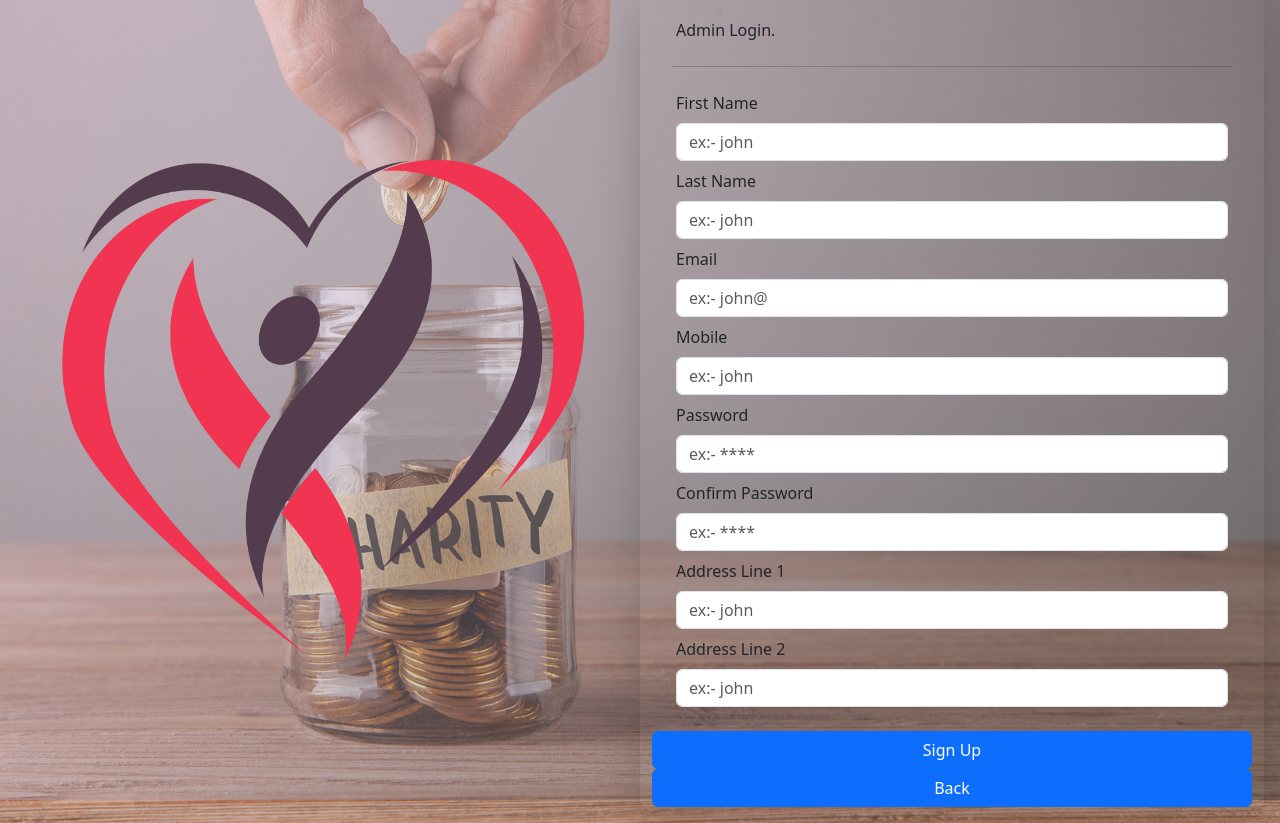
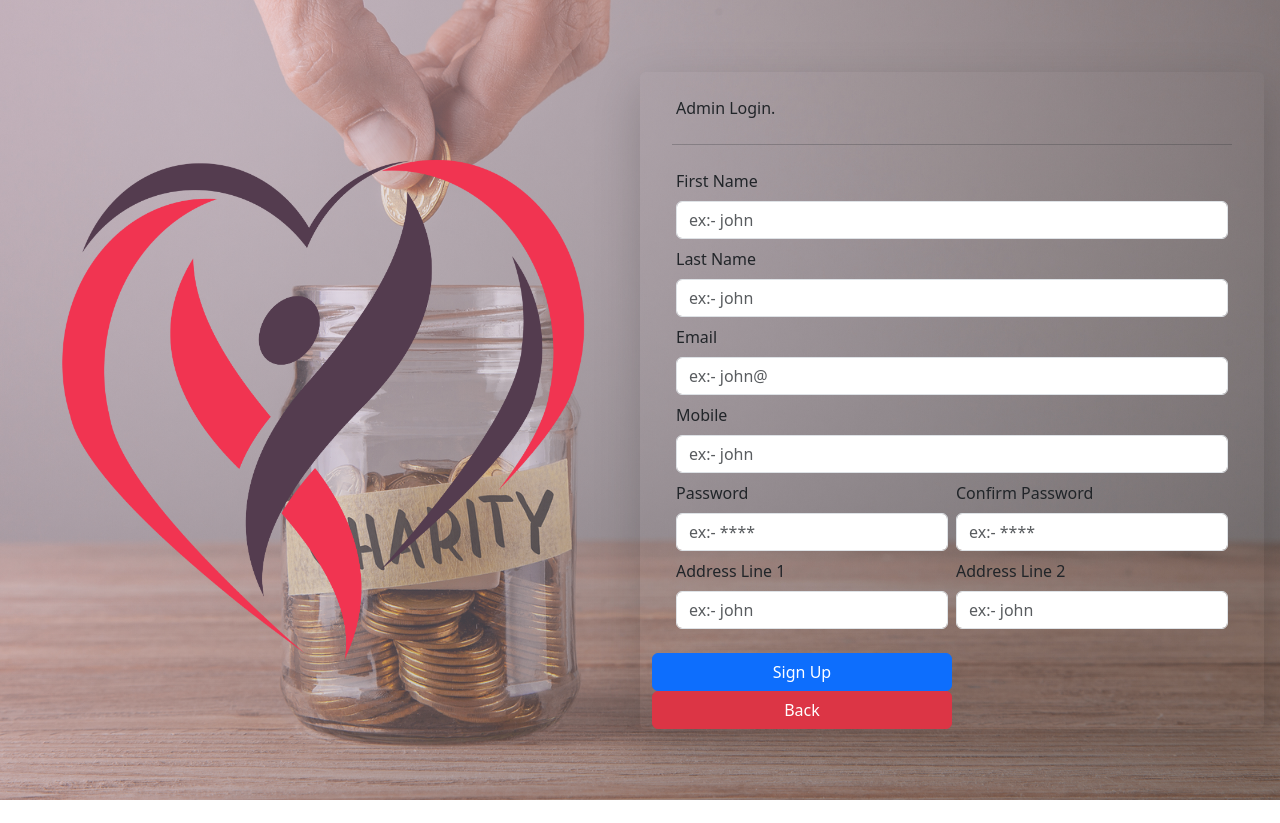
Before and after one commit to Helitha1/Migten, a PHP site: page /signUp.php in a window 1280 px wide. After the commit the page ends 800 px from the top, so only its background shows below. Run offline with PHP 8.4, Linux system fonts and the light colour scheme; some libraries are stand-ins or nearby versions.

Commit message:
Update signUp.php

```diff
--- a/signUp.php
+++ b/signUp.php
@@ -48,20 +48,20 @@
                         <input type="text" class="form-control" placeholder="ex:- john" id="e" />
                 </div>
 
-                <div class="col-12 ">
+                <div class="col-6 ">
                            <label class="form-label">Password</label>
                            <input type="password" class="form-control" placeholder="ex:- ****" id="p" />
                 </div>
-                <div class="col-12 ">
+                <div class="col-6 ">
                            <label class="form-label">Confirm Password</label>
                            <input type="password" class="form-control" placeholder="ex:- ****" id="p" />
                 </div>
 
-                <div class="col-12 ">
+                <div class="col-6 ">
                         <label class="form-label">Address Line 1</label>
                         <input type="text" class="form-control" placeholder="ex:- john" id="e" />
                 </div>
-                <div class="col-12 ">
+                <div class="col-6 ">
                         <label class="form-label">Address Line 2</label>
                         <input type="text" class="form-control" placeholder="ex:- john" id="e" />
                 </div>
@@ -73,11 +73,11 @@
                        </div> -->
                 </div>
 
-                <div class="col-12  d-grid">
+                <div class="col-6  d-grid">
                                 <button class="btn btn-primary" onclick="adminVerification();">Sign Up</button>
                 </div>
-                <div class="col-12  d-grid">
-                                <button class="btn btn-primary" onclick="adminVerification();">Back</button>
+                <div class="col-6  d-grid">
+                                <button class="btn btn-danger" onclick="adminVerification();">Back</button>
                 </div>
 
 
```
